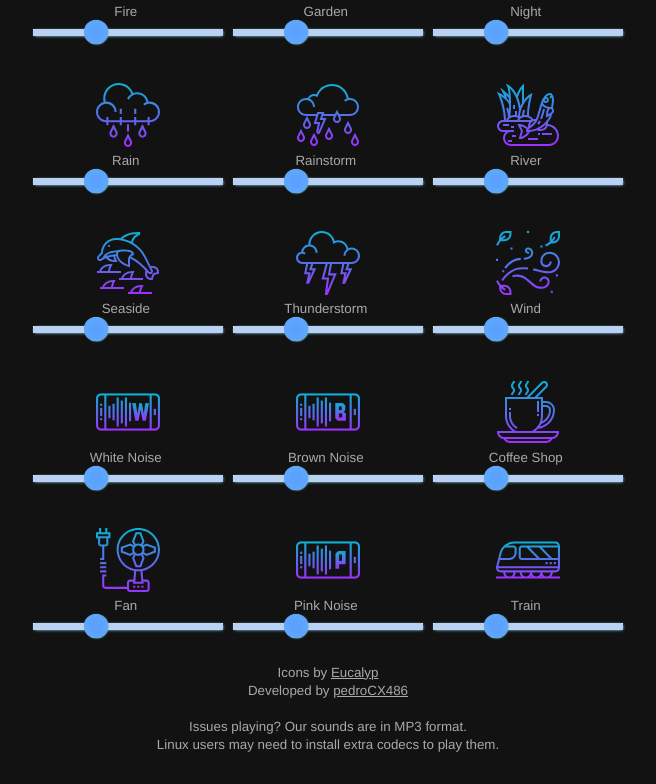
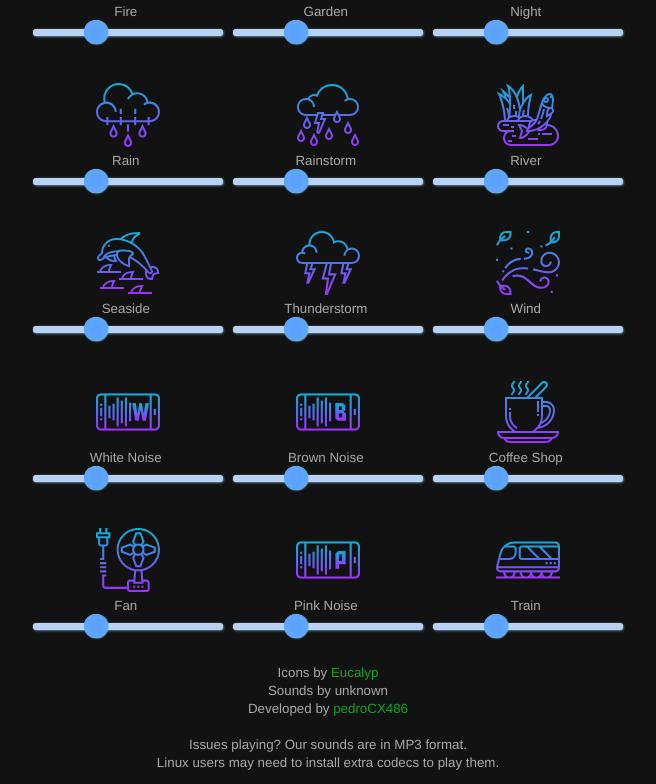
Before and after one commit to pedroCX486/noizee-vue3, a Vue app: page / in a window 1280 px wide. Shown: the part 329-1113 px from the top of the page, without its empty margins (312-968 px from the left). Built offline with nearby package versions, Linux system fonts and the light colour scheme.

Commit message:
Update license and small improvements

```diff
--- a/index.html
+++ b/index.html
@@ -4,7 +4,7 @@
     <meta charset="UTF-8" />
     <link rel="icon" href="/favicon.ico" />
     <meta name="viewport" content="width=device-width, initial-scale=1.0" />
-    <title>Noizee (Vue3)</title>
+    <title>Noizee</title>
   </head>
   <body>
     <div id="app"></div>
--- a/src/App.vue
+++ b/src/App.vue
@@ -64,7 +64,10 @@ onMounted(() => {
       <small class="text-1">
         Icons by
         <a target="_blank" href="https://www.flaticon.com/br/autores/eucalyp" title="Eucalyp">Eucalyp</a>
-        <br />Developed by
+        <br />
+        Sounds by unknown
+        <br />
+        Developed by
         <a target="_blank" href="https://github.com/pedrocx486">pedroCX486</a>
         <br />
         <br />Issues playing? Our sounds are in MP3 format. <br />Linux users
--- a/src/assets/base.css
+++ b/src/assets/base.css
@@ -1,4 +1,11 @@
 /* General */
+
+a,
+a:visited {
+  color: rgb(12, 165, 35);
+  text-decoration: none;
+}
+
 body {
   background-color: #121212;
   font-family: Avenir, Helvetica, Arial, sans-serif;
@@ -84,10 +91,6 @@ input:focus {
   color: darkgrey;
 }
 
-a {
-  color: darkgrey;
-}
-
 /* Animations */
 .v-enter-active,
 .v-leave-active {
@@ -113,6 +116,7 @@ input[type="range"] {
   -webkit-appearance: none;
   width: 100%;
   margin: 4.55px 0;
+  border-radius: 15px;
 }
 input[type="range"]:focus {
   outline: none;
```
Also changed, not shown: 2 other files (tests, documents, lock files or other folders).
